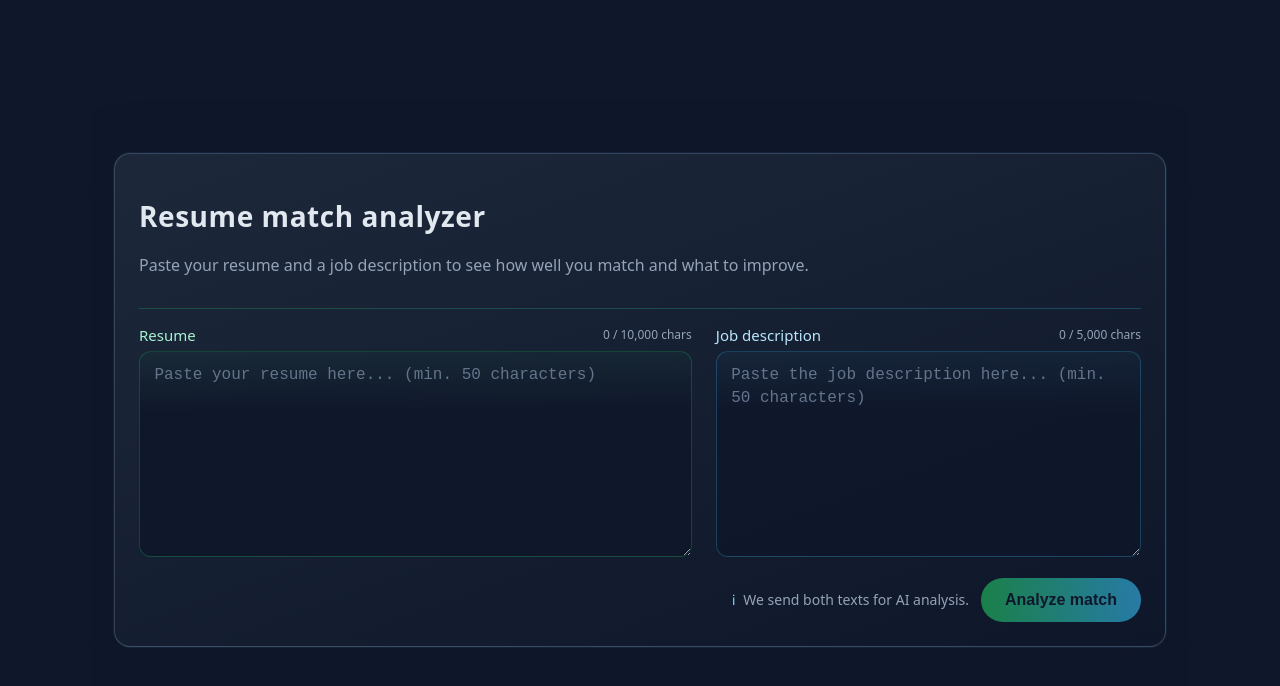
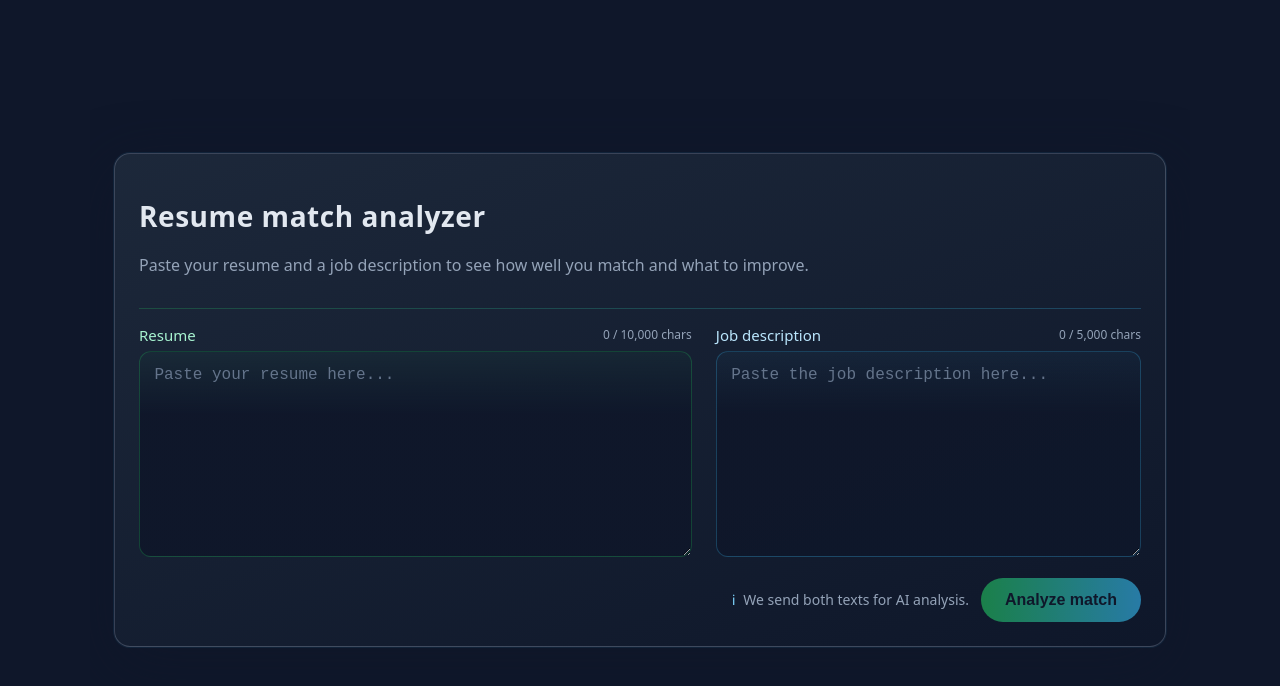
Before and after one commit to IrinaRakhimova/cv-match, a React app: page / in a window 1280 px wide. Shown: the top 686 px of the page. Built offline with nearby package versions, Linux system fonts and the light colour scheme.

Commit message:
text fixed

```diff
--- a/src/components/form/ResumeForm.tsx
+++ b/src/components/form/ResumeForm.tsx
@@ -115,7 +115,7 @@ export const ResumeForm: React.FC<ResumeFormProps> = ({
           )}
           <textarea
             className={`${styles.textarea} ${resumeWarning ? styles.textareaWarning : ''} ${resumeLength > MAX_RESUME_LENGTH ? styles.textareaError : ''}`}
-            placeholder="Paste your resume here... (min. 50 characters)"
+            placeholder="Paste your resume here..."
             value={resumeText}
             onChange={handleResumeChange}
             maxLength={MAX_RESUME_LENGTH}
@@ -143,7 +143,7 @@ export const ResumeForm: React.FC<ResumeFormProps> = ({
           )}
           <textarea
             className={`${styles.textarea} ${jobDescriptionWarning ? styles.textareaWarning : ''} ${jobDescriptionLength > MAX_JOB_DESCRIPTION_LENGTH ? styles.textareaError : ''}`}
-            placeholder="Paste the job description here... (min. 50 characters)"
+            placeholder="Paste the job description here..."
             value={jobDescription}
             onChange={handleJobDescriptionChange}
             maxLength={MAX_JOB_DESCRIPTION_LENGTH}
```
